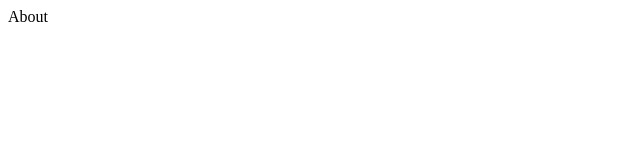
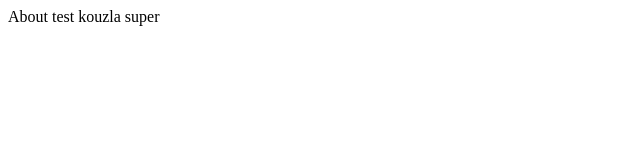
Before and after one commit to hrdlickamartin/next-tutorial, a Next.js app: page /about in a window 1280 px wide. Shown: the top 160 px of the page, without its empty margins (0-640 px from the left). Built offline with nearby package versions, Linux system fonts and the light colour scheme.

Commit message:
update readme - how build project and upload on server with debian

```diff
--- a/pages/about.js
+++ b/pages/about.js
@@ -2,9 +2,9 @@
 import * as React from "react";
 
 class About extends React.Component<{}> {
-  render() {
-    return <div>About</div>;
-  }
+    render() {
+        return <div>About test kouzla super</div>;
+    }
 }
 
 export default About;
```
Also changed, not shown: MainNav.js (deleted), package.json (indentation only), 2 other files (tests, documents, lock files or other folders).
